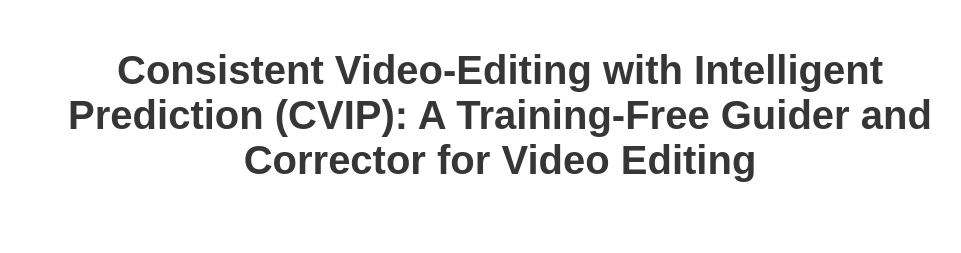
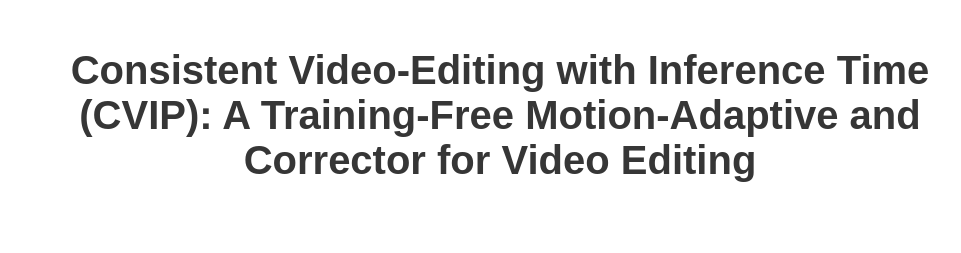
Before and after one commit to ThaiTin/CVIP, a plain HTML site: page index.html in a window 1280 px wide. Shown: the top 253 px of the page, without its empty margins (140-1101 px from the left). Drawn offline with Linux system fonts and the light colour scheme; some icons are missing; a web font is replaced by a local one.

Commit message:
Update index.html

```diff
--- a/index.html
+++ b/index.html
@@ -48,7 +48,8 @@
     <div class="container is-max-desktop">
       <div class="columns is-centered">
         <div class="column has-text-centered">
-          <h1 class="title is-2 publication-title">Consistent Video-Editing with Intelligent Prediction (CVIP): A Training-Free Guider and Corrector for Video Editing</h1>
+          <h1 class="title is-2 publication-title">Consistent Video-Editing with Inference Time (CVIP): A Training-Free Motion-Adaptive and Corrector for Video Editing
+</h1>
         </div>
       </div>
     </div>
```
